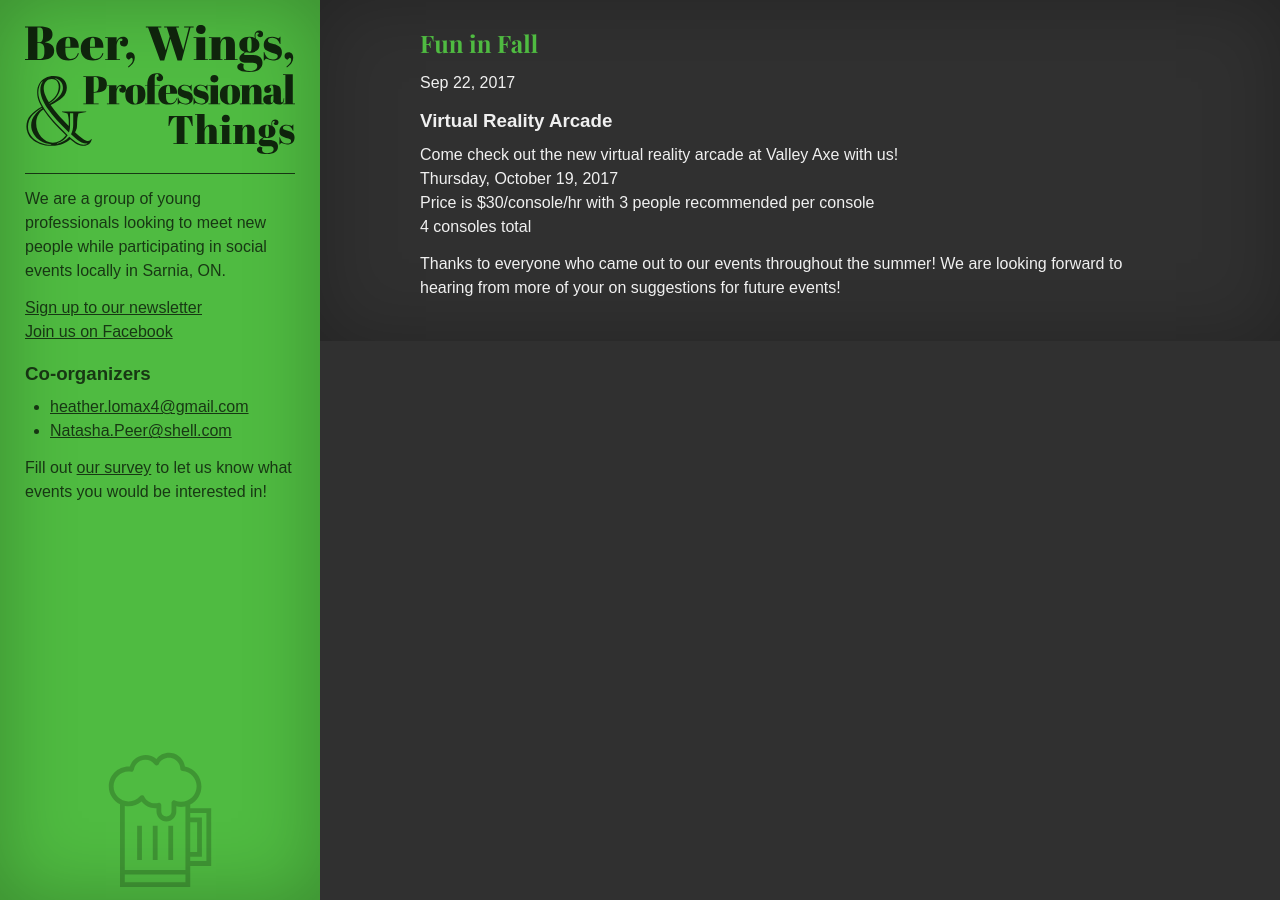
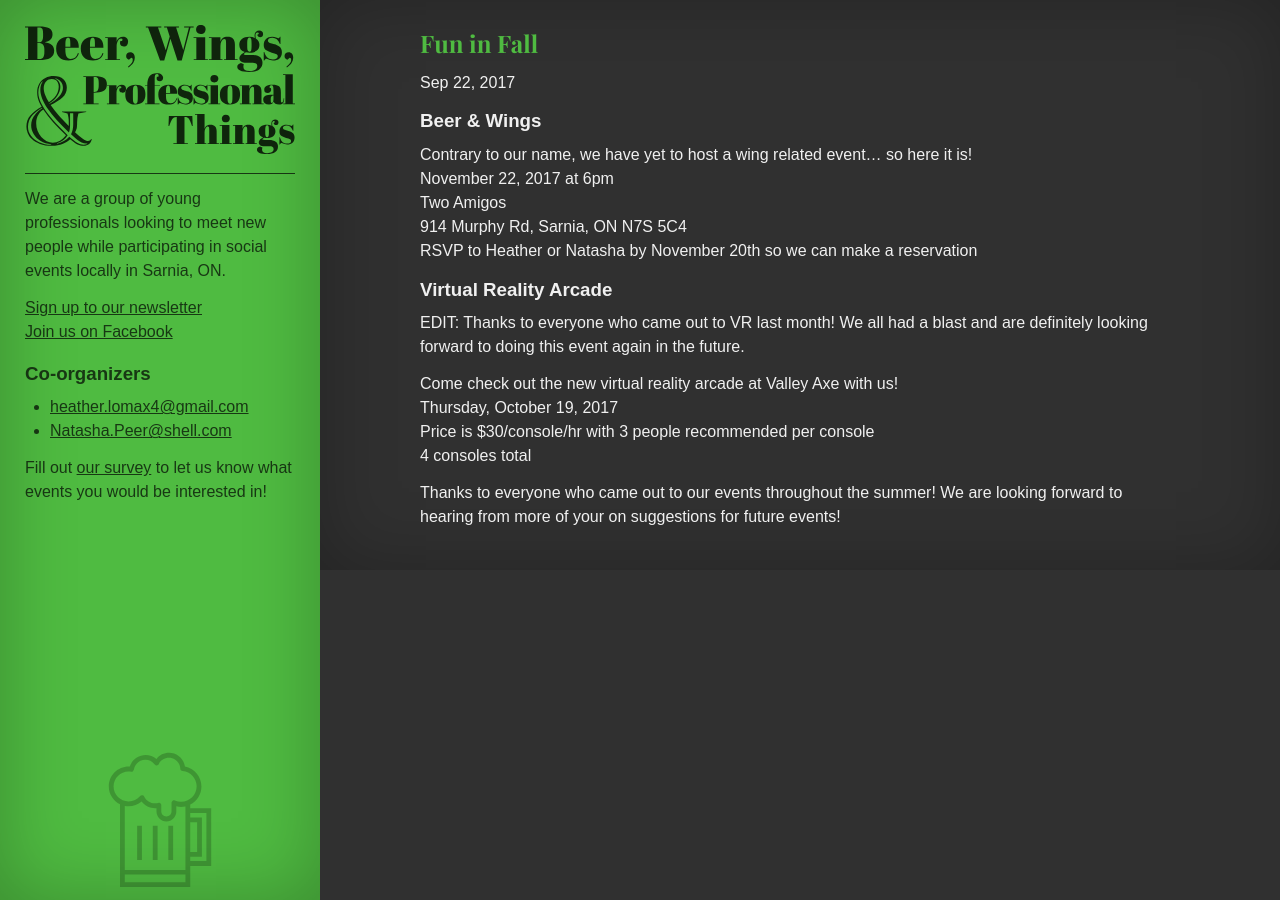
Before and after one commit to ccmorris/bwpt.beer, a Jekyll site: the page built from _posts/2017-09-22-fun-in-fall.md, in a window 1280 px wide. Built offline with Jekyll 4.4.1, drawn with Linux system fonts in a browser that asks for light colours; some web fonts are replaced; our own code applies the rules of GitHub Pages for plain Markdown files.

Commit message:
content updates for Fall

```diff
--- a/_posts/2017-09-22-fun-in-fall.md
+++ b/_posts/2017-09-22-fun-in-fall.md
@@ -2,7 +2,16 @@
 title: Fun in Fall
 ---
 
+### Beer & Wings
+Contrary to our name, we have yet to host a wing related event... so here it is!
+November 22, 2017 at 6pm
+Two Amigos
+914 Murphy Rd, Sarnia, ON N7S 5C4
+RSVP to Heather or Natasha by November 20th so we can make a reservation
+
 ### Virtual Reality Arcade
+
+EDIT: Thanks to everyone who came out to VR last month! We all had a blast and are definitely looking forward to doing this event again in the future.
 
 Come check out the new virtual reality arcade at Valley Axe with us!
 Thursday, October 19, 2017
```
